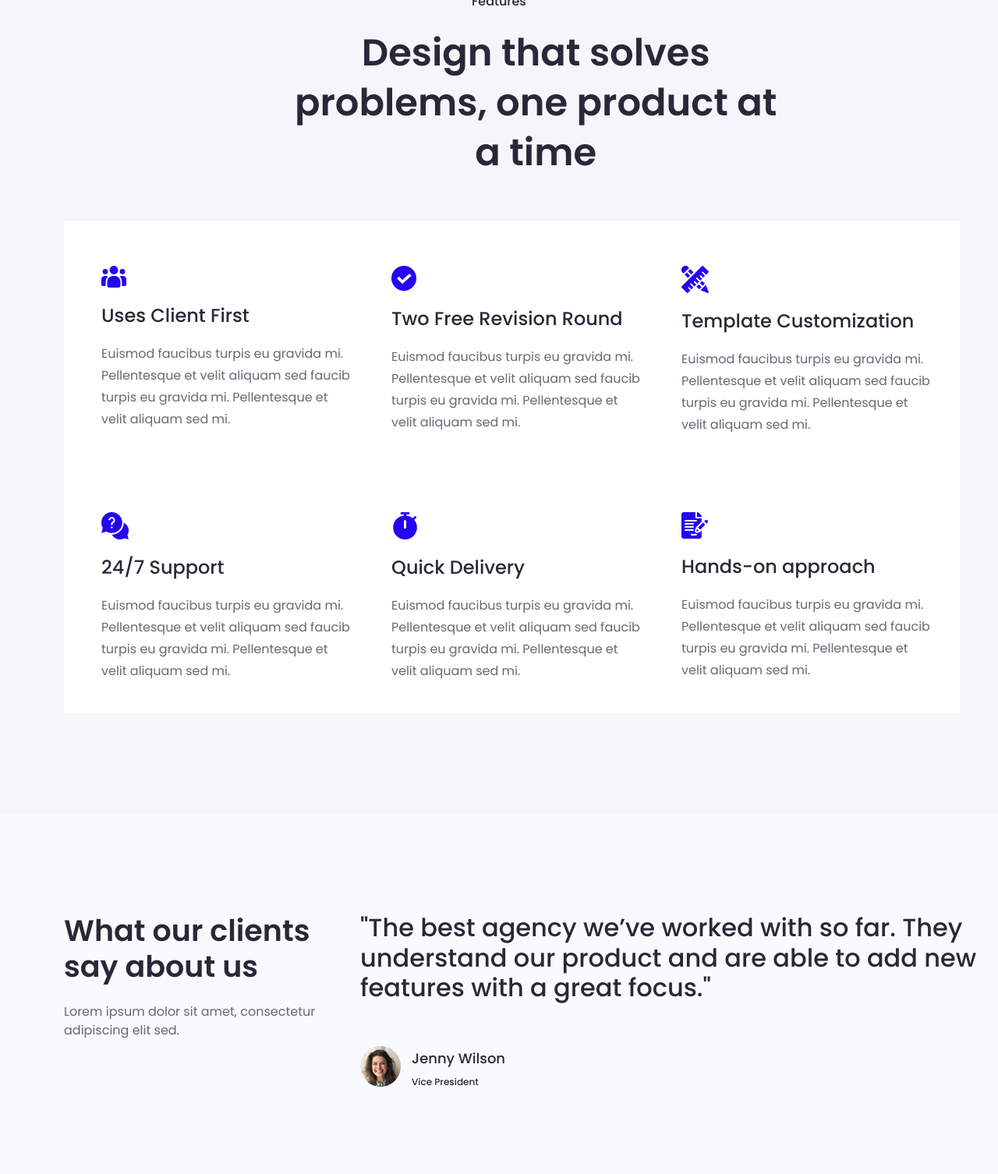
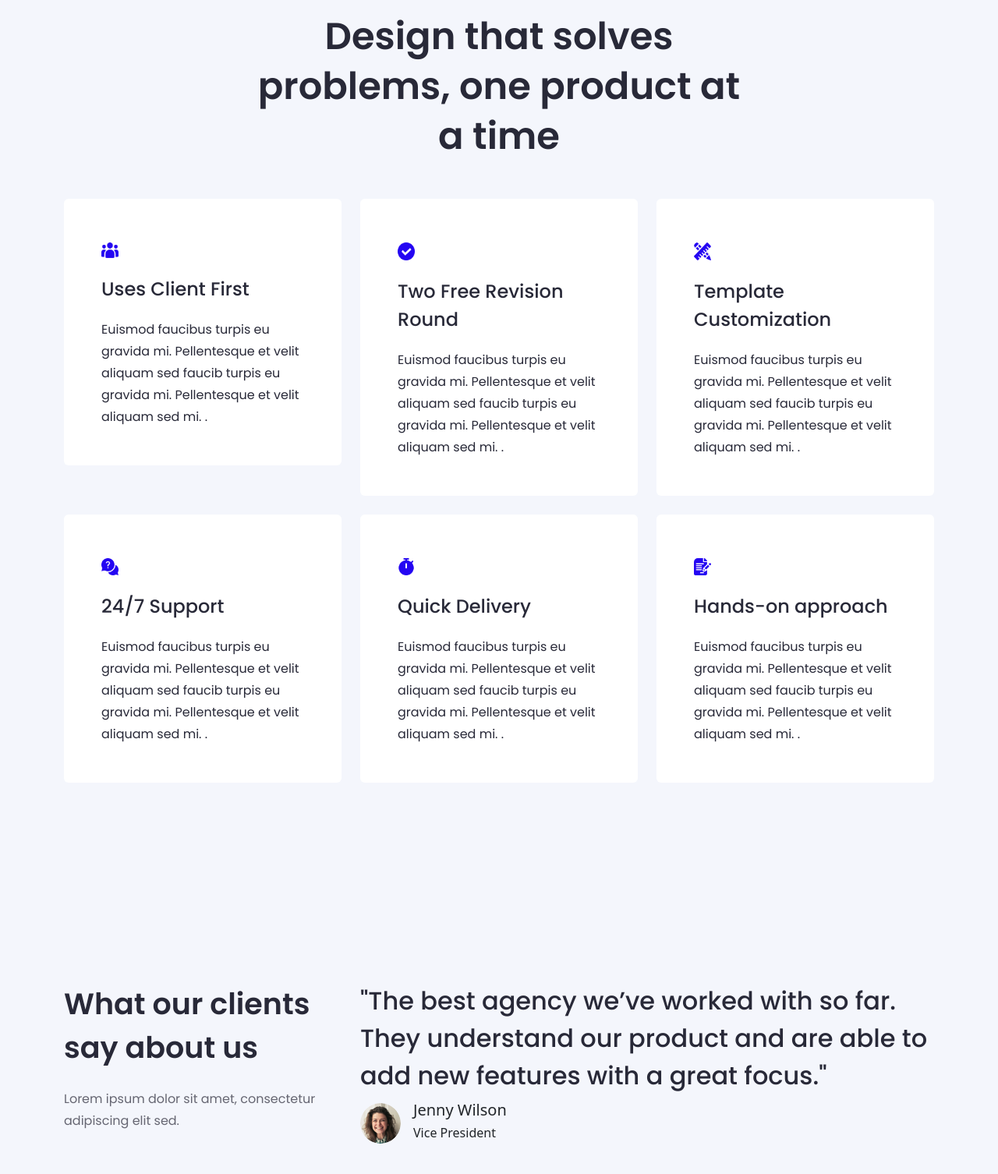
Before and after one commit to mdalifhasanredoy/finsweetproject, a plain HTML site: page index.html in a window 1280 px wide. Shown: the part 2514-4020 px from the top of the page at 78% size. Drawn offline with Linux system fonts and the light colour scheme.

Commit message:
add feature and client part

```diff
--- a/css/style.css
+++ b/css/style.css
@@ -332,128 +332,133 @@ ol {
 /* project css end*/
 
 /* feature css start */
+
 .feature {
-    padding-top: 128px;
-    padding-bottom: 128px;
     background: #F4F6FC;
+    padding: 128px 0px;
 }
 
-.feature .head-part {
+.feature h5 {
+    color: #282938;
+    font-size: 16px;
+    font-weight: 500;
+    font-family: "Poppins", sans-serif;
     text-align: center;
 
 }
 
-.feature .head-part h3 {
+.feature h2 {
     color: #282938;
     font-size: 48px;
     font-weight: 600;
     font-family: "Poppins", sans-serif;
+    text-align: center;
     width: 630px;
+    margin: 0 auto;
+    padding-top: 12px;
     line-height: 64px;
-    margin-left: 26%;
-    padding-top: 12px;
+    padding-bottom: 48px;
+
 }
 
-.feature .head-part h6 {
-    color: #282938;
-    font-size: 16px;
-    font-weight: 500;
-    font-family: "Poppins", sans-serif;
-    line-height: 28px;
-    padding-top: 12px;
+.feature .row {
+    row-gap: 24px;
 }
 
-.feature .feature-box {
-    display: flex;
-    flex-wrap: wrap;
-    padding-top: 47px;
+.feature .card {
+    width: 100% !important;
+    padding-top: 56px;
+    padding-bottom: 48px;
+    padding-left: 48px;
+    padding-right: 32px;
+    border: 0px;
 }
 
-.feature .title {
-    height: 316px;
-    width: 405px;
-    background: white;
-    padding: 58px 32px 48px 48px;
+.feature img {
+    width: 8%;
 }
 
-.feature .icon h3 {
+.feature .card .card-body {
+    padding: 0 !important;
+}
+
+.feature .card .card-title {
+    text-align: left;
     color: #282938;
     font-size: 24px;
     font-weight: 500;
+    line-height: 36px;
     font-family: "Poppins", sans-serif;
     padding-top: 22px;
     padding-bottom: 12px;
 }
 
-.feature .icon p {
+.feature .card .card-text {
+
     color: #282938;
-    opacity: 70%;
     font-size: 16px;
     font-weight: 400;
+    line-height: 28px;
     font-family: "Poppins", sans-serif;
-    line-height: 28px;
-    width: 324px;
+
+
 }
 
 /* feature css end */
 
 /* client css start */
-.client-part {
-    background: #F9FAFD;
-    padding-top: 128px;
-    padding-bottom: 128px;
+.client {
+    padding: 128px 0px;
+    background: #F4F6FC;
 }
 
-.client-part .left h4 {
+.client h3 {
     color: #282938;
     font-size: 38px;
     font-weight: 600;
+    line-height: 56px;
+    font-family: "Poppins", sans-serif;
+    padding-bottom: 16px;
     width: 327px;
-    font-family: "Poppins", sans-serif;
 }
 
-.client-part .left p {
-    color: #282938;
+.client p {
+    color: hwb(236 16% 78% / 0.7);
     font-size: 16px;
     font-weight: 400;
-    opacity: 70%;
+    line-height: 28px;
+    font-family: "Poppins", sans-serif;
     width: 327px;
-    font-family: "Poppins", sans-serif;
-    padding-top: 16px;
 }
 
-.client-part .right h5 {
+.client h4 {
     color: #282938;
     font-size: 32px;
     font-weight: 500;
-    width: 843px;
     font-family: "Poppins", sans-serif;
-    padding-bottom: 48px;
+    line-height: 48px;
+
 }
 
-.client-part .client {
+.client .box {
     display: flex;
+    align-items: center;
+    column-gap: 16px;
 }
 
-.client-part .name {
-    padding-left: 14px;
+.client .profile-image {
+    width: 52px;
+    height: 52px;
+    border-radius: 50%;
+
 }
 
-.client-part .name h6 {
-    color: #282938;
-    font-size: 18px;
-    font-weight: 500;
-    font-family: "Poppins", sans-serif;
-    line-height: 32px;
-    margin: 0px;
+.client .profile-image img {
+    border-radius: 50%;
+    width: 100%;
+    height: 100%;
+
+
 }
 
-.client-part .name p {
-    color: #282938;
-    font-size: 12px;
-    font-weight: 500;
-    line-height: 28px;
-    font-family: "Poppins", sans-serif;
-    margin: 0px;
-}
 /* client css end */
--- a/index.html
+++ b/index.html
@@ -168,68 +168,84 @@
     <!-- feature part start -->
     <section class="feature">
         <div class="container">
-            <div class="head-part">
-                <h6>Features</h6>
-                <h3>Design that solves problems, one product at a time</h3>
-            </div>
-            <div class="feature-box">
+            <h5>Features</h5>
+            <h2>Design that solves problems, one product at a time</h2>
+
+            <div class="row">
                 <div class="col-lg-4">
-                    <div class="icon">
-                        <div class="title">
-                            <img src="./images/icon1.png" alt="">
-                            <h3>Uses Client First</h3>
-                            <p>Euismod faucibus turpis eu gravida mi. Pellentesque et velit aliquam sed faucib turpis eu
-                                gravida mi. Pellentesque et velit aliquam sed mi. </p>
+
+                    <div class="card" style="width: 18rem;">
+                        <img src="./images/icon1.png" class="card-img-top" alt="...">
+                        <div class="card-body">
+                            <h5 class="card-title">Uses Client First</h5>
+                            <p class="card-text">Euismod faucibus turpis eu gravida mi. Pellentesque et velit aliquam
+                                sed faucib turpis eu gravida mi. Pellentesque et velit aliquam sed mi. .</p>
+
                         </div>
                     </div>
+
                 </div>
                 <div class="col-lg-4">
-                    <div class="icon">
-                        <div class="title">
-                            <img src="./images/icon2.png" alt="">
-                            <h3>Two Free Revision Round</h3>
-                            <p>Euismod faucibus turpis eu gravida mi. Pellentesque et velit aliquam sed faucib turpis eu
-                                gravida mi. Pellentesque et velit aliquam sed mi. </p>
+
+                    <div class="card" style="width: 18rem;">
+                        <img src="./images/icon2.png" class="card-img-top" alt="...">
+                        <div class="card-body">
+                            <h5 class="card-title">Two Free Revision Round</h5>
+                            <p class="card-text">Euismod faucibus turpis eu gravida mi. Pellentesque et velit aliquam
+                                sed faucib turpis eu gravida mi. Pellentesque et velit aliquam sed mi. .</p>
+
                         </div>
                     </div>
+
                 </div>
                 <div class="col-lg-4">
-                    <div class="icon">
-                        <div class="title">
-                            <img src="./images/icon3.png" alt="">
-                            <h3>Template Customization</h3>
-                            <p>Euismod faucibus turpis eu gravida mi. Pellentesque et velit aliquam sed faucib turpis eu
-                                gravida mi. Pellentesque et velit aliquam sed mi. </p>
+
+                    <div class="card" style="width: 18rem;">
+                        <img src="./images/icon3.png" class="card-img-top" alt="...">
+                        <div class="card-body">
+                            <h5 class="card-title">Template Customization</h5>
+                            <p class="card-text">Euismod faucibus turpis eu gravida mi. Pellentesque et velit aliquam
+                                sed faucib turpis eu gravida mi. Pellentesque et velit aliquam sed mi. .</p>
+
                         </div>
                     </div>
+
                 </div>
                 <div class="col-lg-4">
-                    <div class="icon">
-                        <div class="title">
-                            <img src="./images/icon4.png" alt="">
-                            <h3>24/7 Support</h3>
-                            <p>Euismod faucibus turpis eu gravida mi. Pellentesque et velit aliquam sed faucib turpis eu
-                                gravida mi. Pellentesque et velit aliquam sed mi. </p>
+
+                    <div class="card" style="width: 18rem;">
+                        <img src="./images/icon4.png" class="card-img-top" alt="...">
+                        <div class="card-body">
+                            <h5 class="card-title">24/7 Support</h5>
+                            <p class="card-text">Euismod faucibus turpis eu gravida mi. Pellentesque et velit aliquam
+                                sed faucib turpis eu gravida mi. Pellentesque et velit aliquam sed mi. .</p>
+
                         </div>
                     </div>
+
                 </div>
                 <div class="col-lg-4">
-                    <div class="icon">
-                        <div class="title">
-                            <img src="./images/icon5.png" alt="">
-                            <h3>Quick Delivery</h3>
-                            <p>Euismod faucibus turpis eu gravida mi. Pellentesque et velit aliquam sed faucib turpis eu
-                                gravida mi. Pellentesque et velit aliquam sed mi. </p>
+
+                    <div class="card" style="width: 18rem;">
+                        <img src="./images/icon5.png" class="card-img-top" alt="...">
+                        <div class="card-body">
+                            <h5 class="card-title">Quick Delivery</h5>
+                            <p class="card-text">Euismod faucibus turpis eu gravida mi. Pellentesque et velit aliquam
+                                sed faucib turpis eu gravida mi. Pellentesque et velit aliquam sed mi. .</p>
+
                         </div>
                     </div>
+
                 </div>
                 <div class="col-lg-4">
-                    <div class="icon">
-                        <div class="title">
-                            <img src="./images/icon6.png" alt="">
-                            <h3>Hands-on approach</h3>
-                            <p>Euismod faucibus turpis eu gravida mi. Pellentesque et velit aliquam sed faucib turpis eu
-                                gravida mi. Pellentesque et velit aliquam sed mi. </p>
+
+                    <div class="card" style="width: 18rem;">
+                        <img src="./images/icon6.png" class="card-img-top" alt="...">
+                        <div class="card-body">
+                            <h5 class="card-title">Hands-on approach</h5>
+                            <p class="card-text">Euismod faucibus turpis eu gravida mi. Pellentesque et velit aliquam
+                                sed faucib turpis eu gravida mi. Pellentesque et velit aliquam sed mi. .</p>
+
                         </div>
                     </div>
                 </div>
@@ -239,26 +255,23 @@
     <!-- feature part end -->
 
     <!-- client part start -->
-    <section class="client-part">
+    <section class="client">
         <div class="container">
-            <div class="row box">
-                <div class="col-lg-4 left">
-                    <h4>What our clients say about us</h4>
+            <div class="row">
+                <div class="col-lg-4">
+                    <h3>What our clients say about us</h3>
                     <p>Lorem ipsum dolor sit amet, consectetur adipiscing elit sed.</p>
                 </div>
-                <div class="col-lg-8 right">
-                    <h5>"The best agency we’ve worked with so far. They understand our product and are able to add new
-                        features with a great focus."</h5>
-                    <div class="client">
-                        <div class="clientimage">
-                            <img src="./images/clientpartimg.png">
+                <div class="col-lg-8">
+                    <h4>"The best agency we’ve worked with so far. They understand our product and are able to add new
+                        features with a great focus."</h4>
+                    <div class="box">
+                        <div class="profile-image">
+                            <img src="./images/clientpartimg.png" alt="">
                         </div>
-                        <div class="name">
-                            <h6>Jenny Wilson</h6>
-                            <div>
-                                <p>Vice President</p>
-                            </div>
-
+                        <div>
+                            <h5>Jenny Wilson</h5>
+                            <h6>Vice President</h6>
                         </div>
 
                     </div>
```
